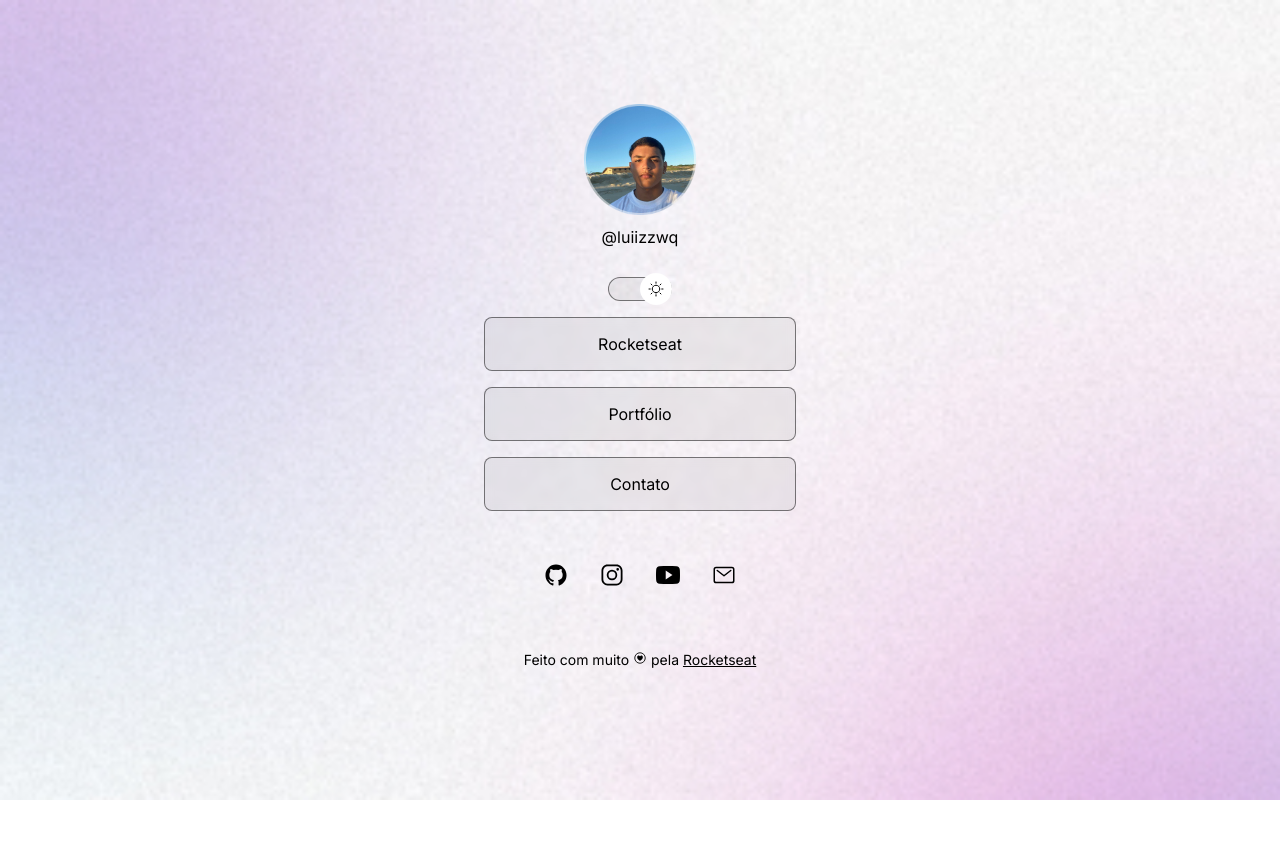
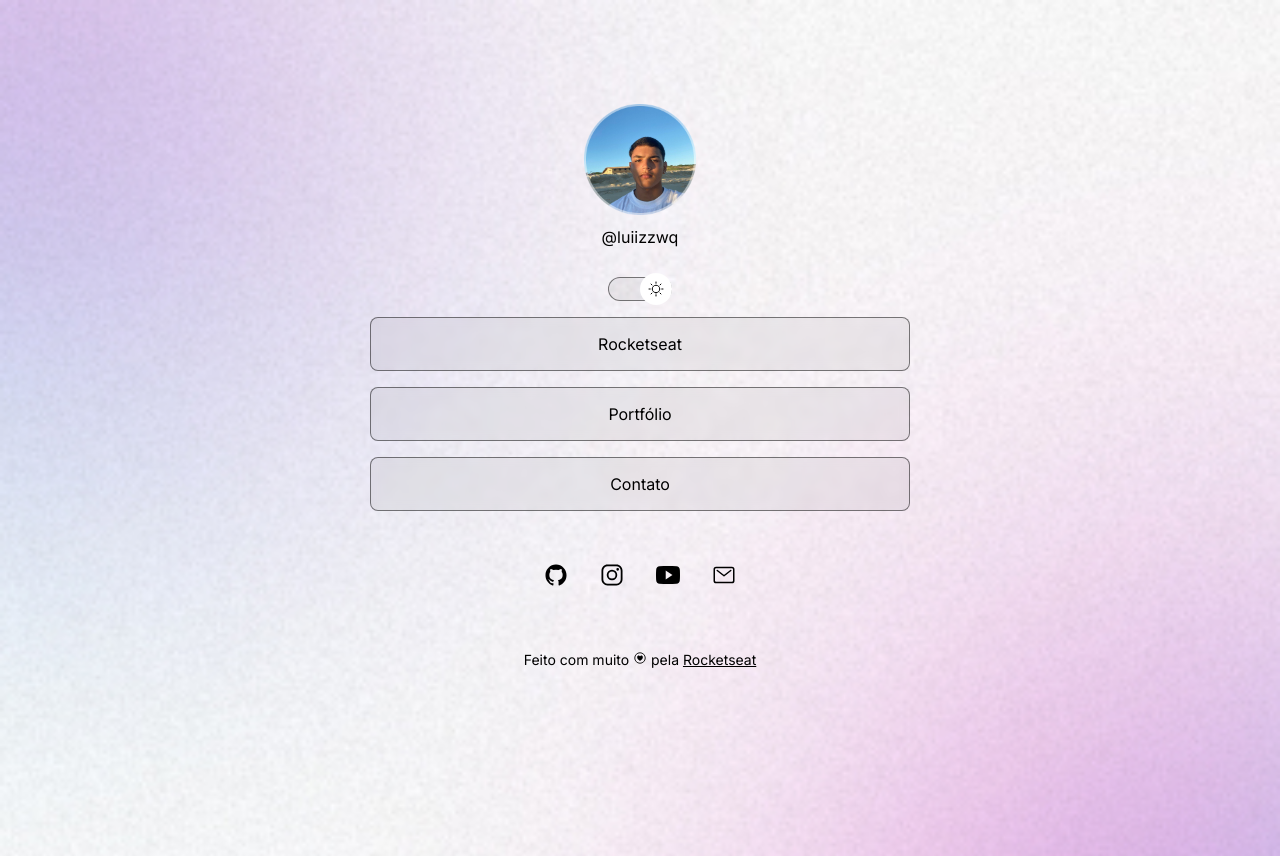
Before and after one commit to AlencLuiz/projeto, a plain HTML site: page index.html in a window 1280 px wide. Both pictures are taken after a click on the element 640 px from the left and 289 px from the top of the page. Before the commit the page ends 800 px from the top, so only its background shows below. Drawn offline with nearby package versions, Linux system fonts and the light colour scheme.

Commit message:
first commit

```diff
--- a/style.css
+++ b/style.css
@@ -28,15 +28,17 @@ body{
     background-repeat: no-repeat;
     background-position: top center;
     background-size: cover;
+    height: 100vh;
 }
 body *{
     font-family:"Inter", sans-serif;
     color: var(--text-color);
 }
 #container{
-    width: 360px;
+    width: 100%;
     margin: 56px auto 0px;
     padding: 24px;
+    max-width: 588px;
 }
 #profile{
     text-align: center;
@@ -112,10 +114,10 @@ footer{
     border: 0px;
     border-radius: 50%;
     position: absolute;
-    z-index: 1; /*centaliza de forma que fica como andadres*/
+    z-index: 1;
     left: 0;
     top: 50%;
-    transform: translateY(-50%); /*deixa um elemnto centralozado da forma que você quiser*/
+    transform: translateY(-50%);
 }
 .light #switch button{
     right: 0;
@@ -131,3 +133,12 @@ footer{
     -webkit-backdrop-filter: blur(4px);
     border-radius: 9999px;
 }
+/*media queries*/
+@media (min-width: 700px){
+ :root{
+    --bg-url-desktop: url(/assets/bg-desktop.jpg)
+ }
+ .light{
+    --bg-url-light: url(./assets/bg-desktop-light.jpg)
+ }
+}
```
Also changed, not shown: 1 other file.
